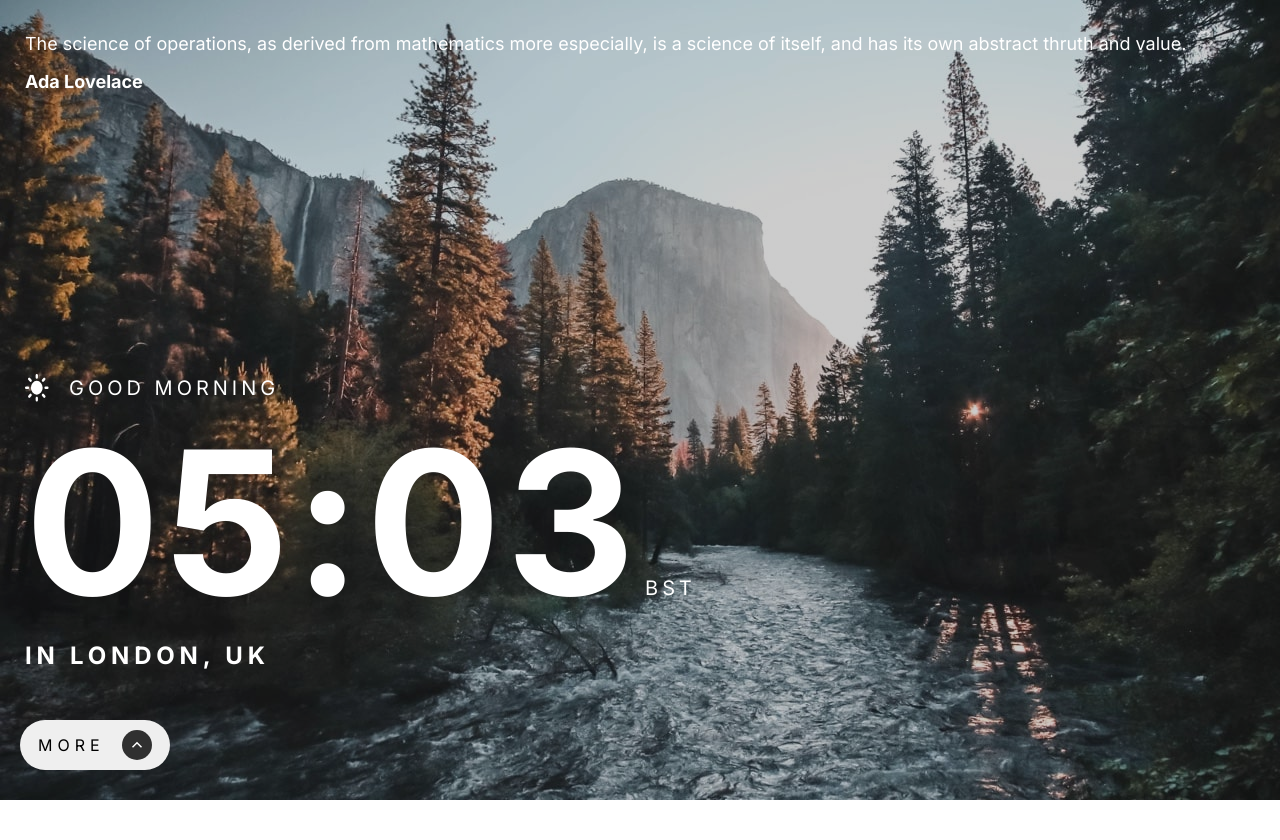
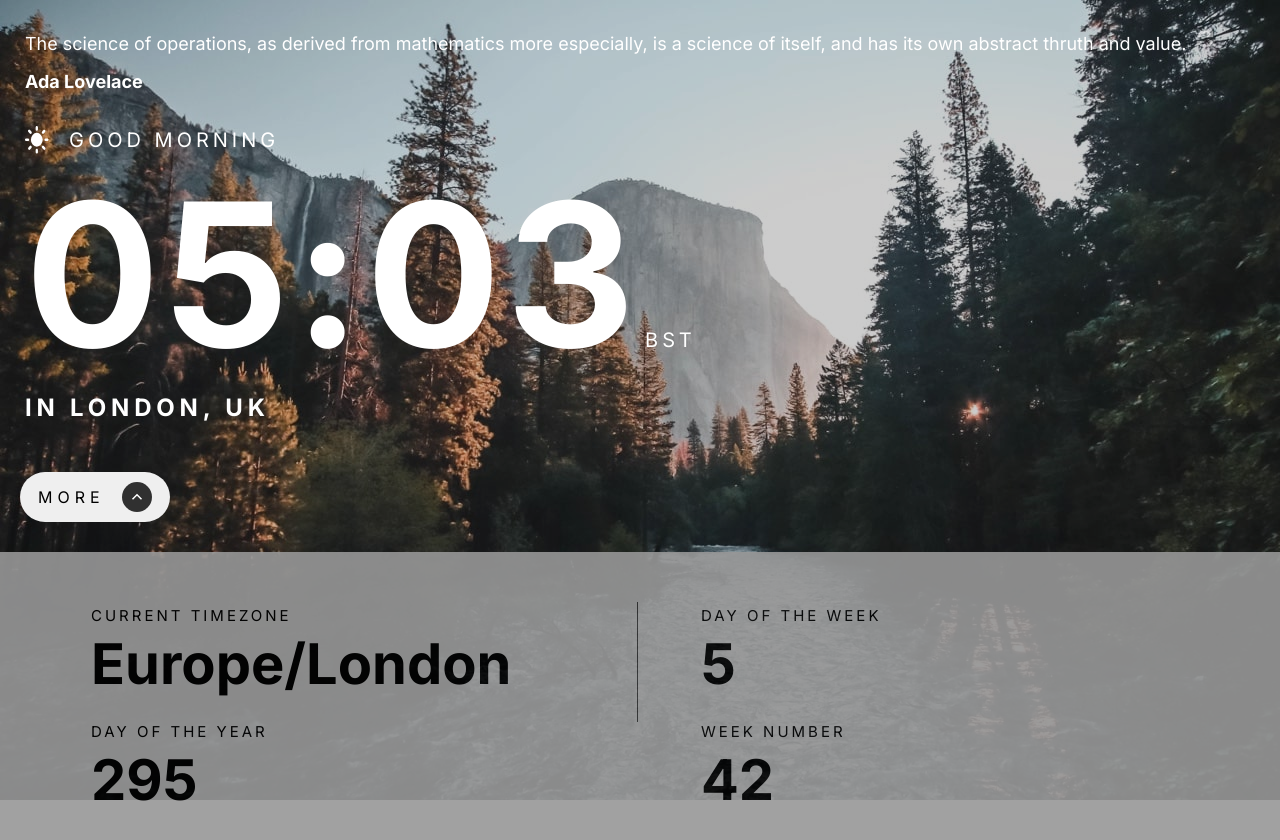
Before and after one commit to mbensa/clockApp, a React (Create React App) app: page / in a window 1280 px wide. Shown: the top 840 px of the page. Before the commit the page ends 800 px from the top, so only its background shows below. Built offline with nearby package versions, Linux system fonts and the light colour scheme.

Commit message:
added css for info

```diff
--- a/src/App.jsx
+++ b/src/App.jsx
@@ -1,11 +1,10 @@
 import { Component } from "react";
 import "./App.css";
-import { Icon } from "./components/icon";
-import { Text } from "./components/text";
 import { Button } from "./components/button";
 import { Image } from "./components/image";
 import { Quote } from "./components/quote";
 import { Clock } from "./components/clock";
+import { Info } from "./components/info";
 
 const data = {
   datetime: "2021-11-27T05:03:39.056Z",
@@ -13,25 +12,37 @@ const data = {
   timezone: "BST",
 };
 
+const infoData = {
+  timezone: "Europe/London",
+  dayOfYear: 295,
+  dayOfWeek: 5,
+  weekNumber: 42,
+};
+
 class App extends Component {
+  worldTimeUpdater = () => {
+    const myTz = Intl.DateTimeFormat().resolvedOptions().timeZone;
+    console.log(myTz);
+
+    setInterval(() => {
+      fetch(`http://worldtimeapi.org/api/timezone/${myTz}`)
+        .then((response) => {
+          if (response.ok) {
+            const data = response.json();
+            console.log(data);
+          } else {
+            console.log("INTERNAL ERROR ", response);
+          }
+        })
+        .catch((error) => console.log("ERROR", error));
+    }, 6e4);
+  };
+
+  componentDidMount() {
+    this.worldTimeUpdater();
+  }
+
   render() {
-    // const quote = document.querySelector(".QuoteText");
-    // const author = document.querySelector(".QuoteAuthor");
-
-    // async function renderQuote() {
-    //   const response = await fetch("https://api.quotable.io/random");
-    //   const data = await response.json();
-    //   if (response.ok) {
-    //     quote.textContent = data.content;
-    //     author.textContent = data.author;
-    //   } else {
-    //     quote.textContent = "An error occured";
-    //     console.log(data);
-    //   }
-    // }
-
-    // renderQuote();
-
     return (
       <div className="app">
         <Quote
@@ -43,6 +54,7 @@ class App extends Component {
           <Clock data={data}></Clock>
           <Button text="MORE" icon="arrow" />
         </div>
+        <Info data={infoData} />
       </div>
     );
   }
--- /dev/null
+++ b/src/components/info.css
@@ -0,0 +1,57 @@
+.bgContainer {
+  background-color: #979797;
+  opacity: 0.9;
+  padding: 50px 30px;
+}
+
+.group {
+  display: flex;
+  justify-content: space-between;
+  padding-bottom: 20px;
+}
+
+.group > h6 {
+  font-weight: normal;
+}
+
+.groupLast {
+  padding-bottom: 0;
+}
+
+@media (min-width: 768px) {
+  .bgContainer {
+    display: flex;
+    flex-direction: row;
+    justify-content: space-evenly;
+  }
+
+  .groupContainer {
+    display: flex;
+    flex-direction: column;
+  }
+
+  .group {
+    display: flex;
+    flex-direction: column;
+  }
+}
+
+@media (min-width: 1024px) {
+  .groupContainer:first-child::after {
+    content: "";
+    position: absolute;
+    border-left: 1px solid #303030;
+    width: 2px;
+    height: 15%;
+    right: 50%;
+  }
+
+  .group {
+    width: 80%;
+  }
+
+  .groupContainer {
+    width: 50%;
+    align-items: center;
+  }
+}
--- /dev/null
+++ b/src/components/info.jsx
@@ -0,0 +1,47 @@
+import React, { Component } from "react";
+import PropTypes from "prop-types";
+import { Text } from "./text";
+import "./info.css";
+
+export class Info extends Component {
+  render() {
+    const {
+      data: { timezone, dayOfWeek, dayOfYear, weekNumber },
+    } = this.props;
+
+    return (
+      <div className="bgContainer">
+        <div className="groupContainer">
+          <div className="group">
+            <Text heading="h6" text="CURRENT TIMEZONE" />
+            <Text heading="h2" text={String(timezone)} />
+          </div>
+          <div className="group">
+            <Text heading="h6" text="DAY OF THE YEAR" />
+            <Text heading="h2" text={String(dayOfYear)} />
+          </div>
+        </div>
+
+        <div className="groupContainer">
+          <div className="group">
+            <Text heading="h6" text="DAY OF THE WEEK" />
+            <Text heading="h2" text={String(dayOfWeek)} />
+          </div>
+          <div className="group groupLast">
+            <Text heading="h6" text="WEEK NUMBER" />
+            <Text heading="h2" text={String(weekNumber)} />
+          </div>
+        </div>
+      </div>
+    );
+  }
+}
+
+Info.propTypes = {
+  data: PropTypes.shape({
+    timezone: PropTypes.string,
+    dayOfWeek: PropTypes.number,
+    dayOfYear: PropTypes.number,
+    weekNumber: PropTypes.number,
+  }),
+};
```
